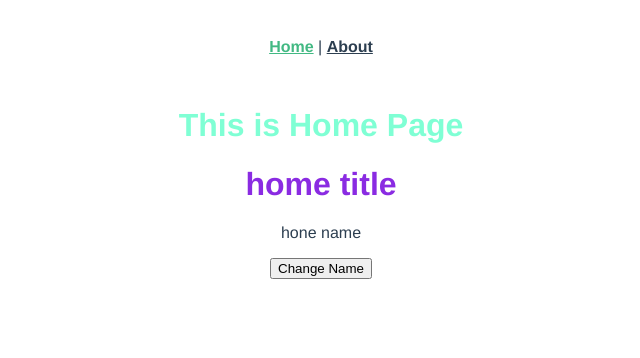
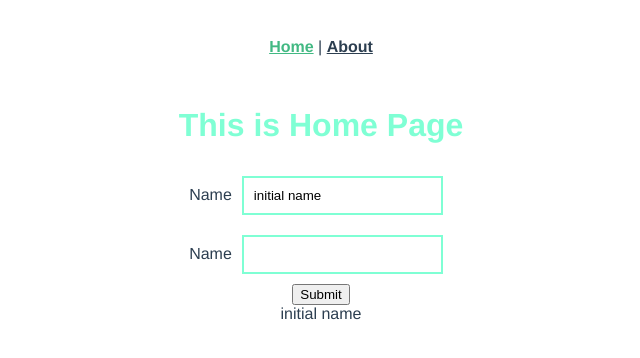
Before and after one commit to ieunjung/vue-cli-study, a Vue app: page / in a window 1280 px wide. Shown: the top 358 px of the page, without its empty margins (319-959 px from the left). Built offline with nearby package versions, Linux system fonts and the light colour scheme.

Commit message:
#17 Emit

```diff
--- /dev/null
+++ b/src/components/InputField.vue
@@ -0,0 +1,32 @@
+<template>
+  <div>
+    <label for="">Name</label>
+    <input
+      type="text"
+      :value="name"
+      style="padding: 10px; margin: 10px; border: 2px solid aquamarine"
+      @input="updateName"
+    /><br />
+  </div>
+</template>
+
+<script>
+export default {
+  props: {
+    name: {
+      type: String,
+      required: true
+    },
+    // for v-model
+    value: {
+      type: String,
+      required: true
+    }
+  },
+  methods: {
+    updateName(e) {
+      this.$emit("updateName", e.target.value);
+    }
+  }
+};
+</script>
--- a/src/views/Home.vue
+++ b/src/views/Home.vue
@@ -1,23 +1,35 @@
 <template>
- <div>
-   <h1>This is Home Page</h1>
-   <NameComponents title="home title" name="hone name" />
- </div>
+  <div>
+    <h1>This is Home Page</h1>
+
+    <form action="">
+      <InputField :name="name" @updateName="updateName" />
+      <InputField v-model="name" />
+      <button>Submit</button>
+    </form>
+
+    {{ name }}
+  </div>
 </template>
 
 <script>
-import NameComponents from '@/components/NameComponents.vue';
+import InputField from "@/components/InputField.vue";
 
 export default {
-  components:{
-    NameComponents
+  components: {
+    InputField
   },
-  data(){
+  data() {
     return {
-      // name: 'initial name'
+      name: "initial name"
+    };
+  },
+  methods: {
+    updateName(name) {
+      this.name = name;
     }
   }
-}
+};
 </script>
 
 <style scoped>
```
